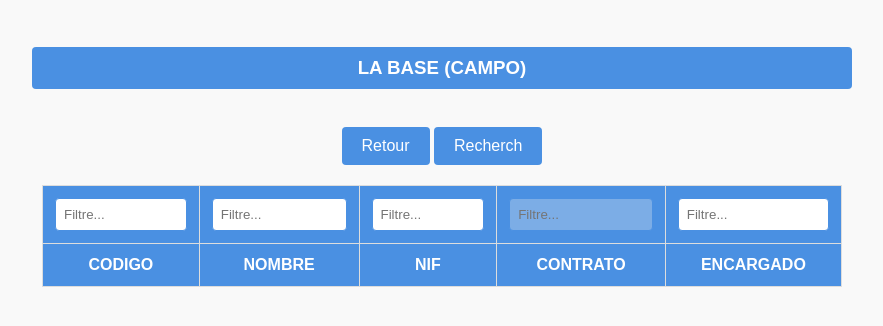
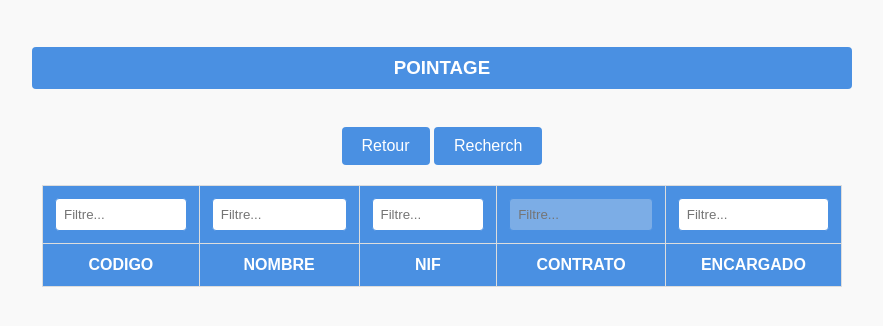
Before and after one commit to aroma-RH/POINTAGE, a plain HTML site: page index.html in a window 1280 px wide. Shown: the whole page, without its empty margins (198-1081 px from the left). Drawn offline with Linux system fonts and the light colour scheme; no server answers.

Commit message:
Update index.html

```diff
--- a/index.html
+++ b/index.html
@@ -97,7 +97,7 @@
 </head>
 <body>
 
-  <h3>LA BASE (CAMPO)</h3>
+  <h3>POINTAGE </h3>
   <div style="text-align: center; margin-top: 10px;">
     <button id="goToforme" onclick="goToforme()">Retour</button>
     <button id="filterButton" onclick="filterTable()">Recherch</button>
```
